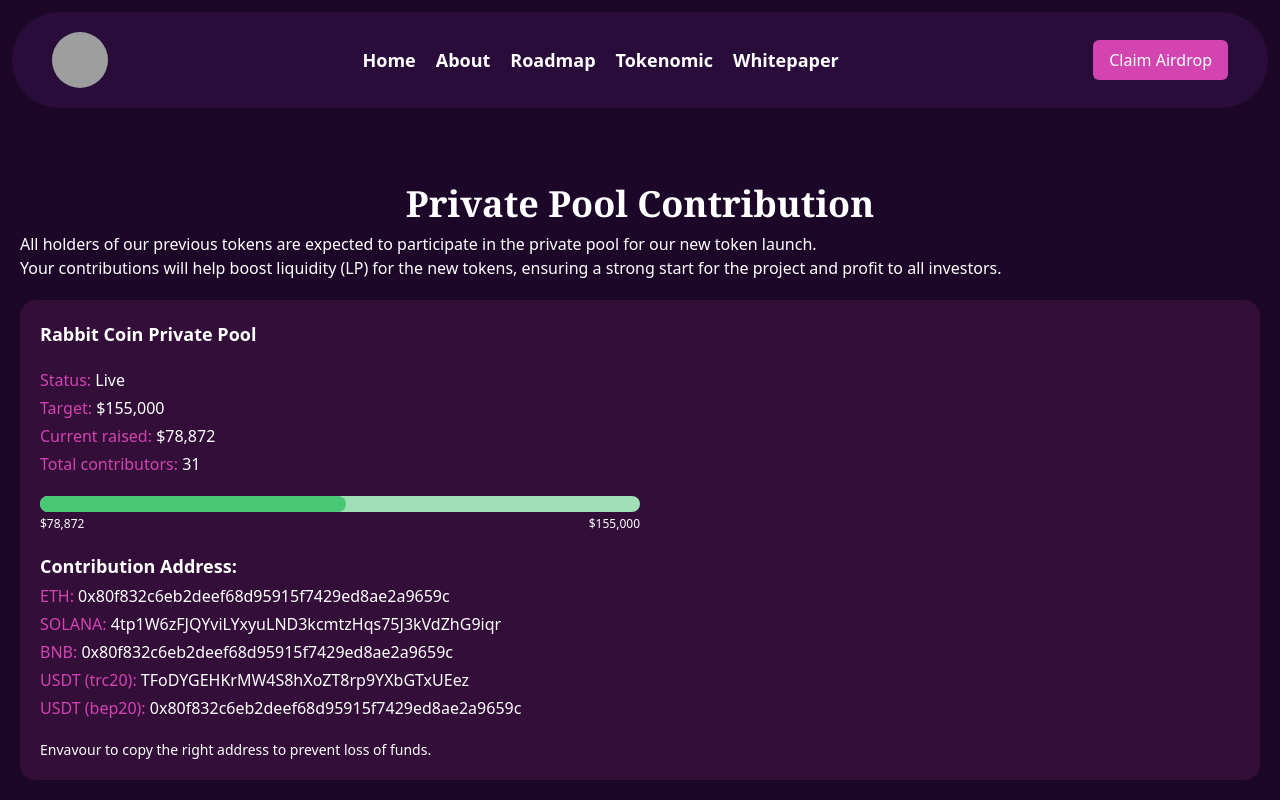
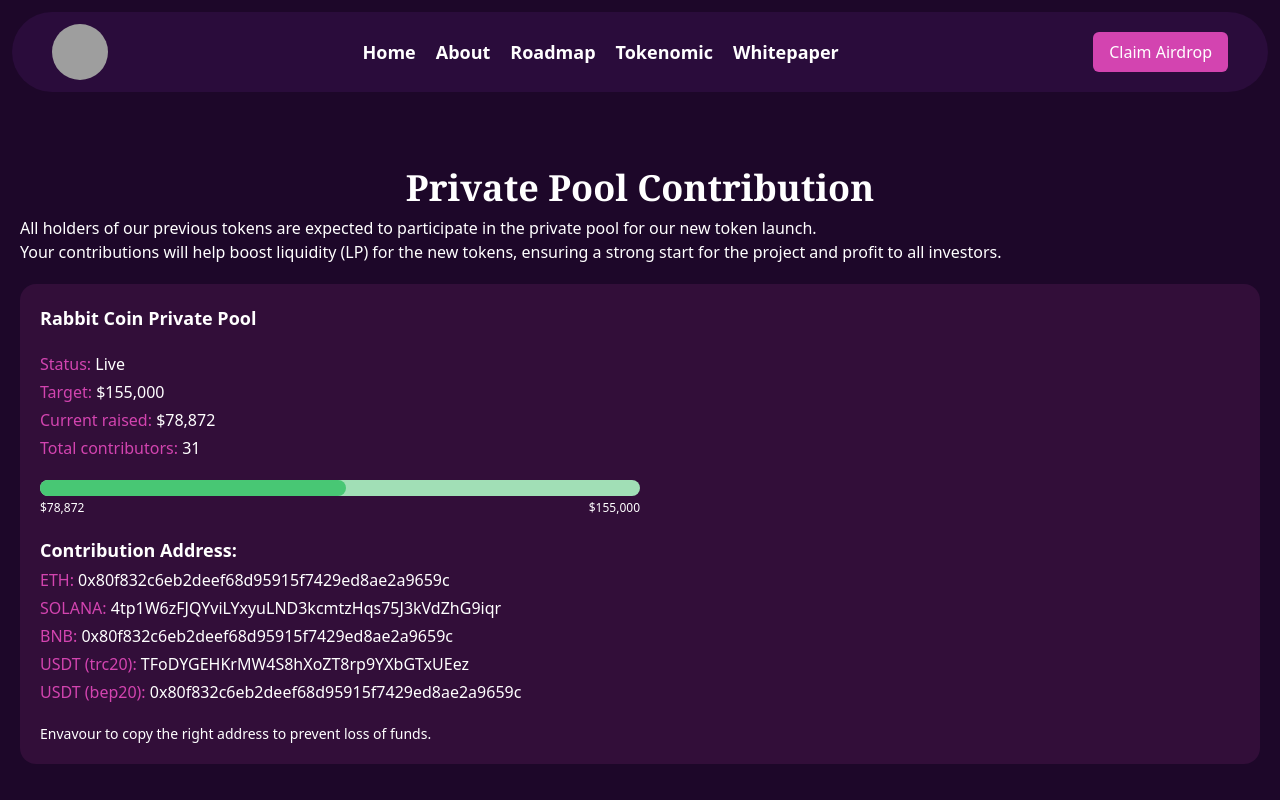
Before and after one commit to Yemezzy/Rabbitcoin, a React (Create React App) app: page / in a window 1280 px wide. Shown: the top 800 px of the page. Built offline with nearby package versions, Linux system fonts and the light colour scheme; grey boxes are pictures that could not be loaded.

Commit message:
first commit

```diff
--- a/src/Pages/Privatepool.js
+++ b/src/Pages/Privatepool.js
@@ -5,7 +5,7 @@ const Privatepool = () => {
   return (
     <div className='bg-[#1D0729] text-white'>
          <div className='p-3 '>
-        <nav className='flex justify-between rounded-full text-white p-5 md:px-10 items-center bg-[#2A0C3B]'>
+        <nav className='flex justify-between rounded-full text-white p-3 px-5 mdpx-0 md:px-10 items-center bg-[#2A0C3B]'>
           <img src="https://nftswapstack.netlify.app/static/media/logo.3a5ddf90d6e3930972be.jfif" alt="" className='md:w-14 w-10 h-10 md:h-14 rounded-full'/>
 
           <ul className='md:flex hidden gap-5  text-lg font-semibold'>
```
